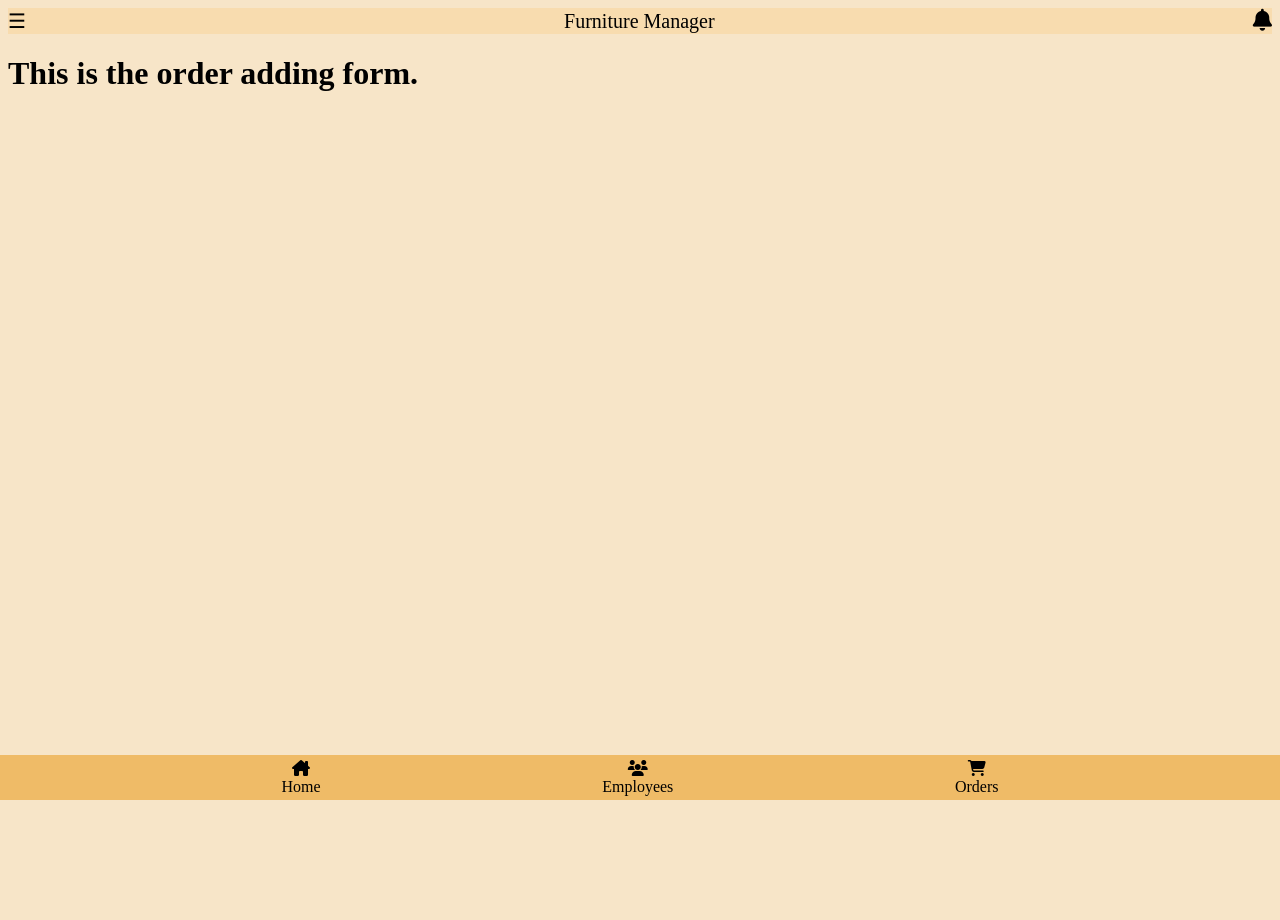
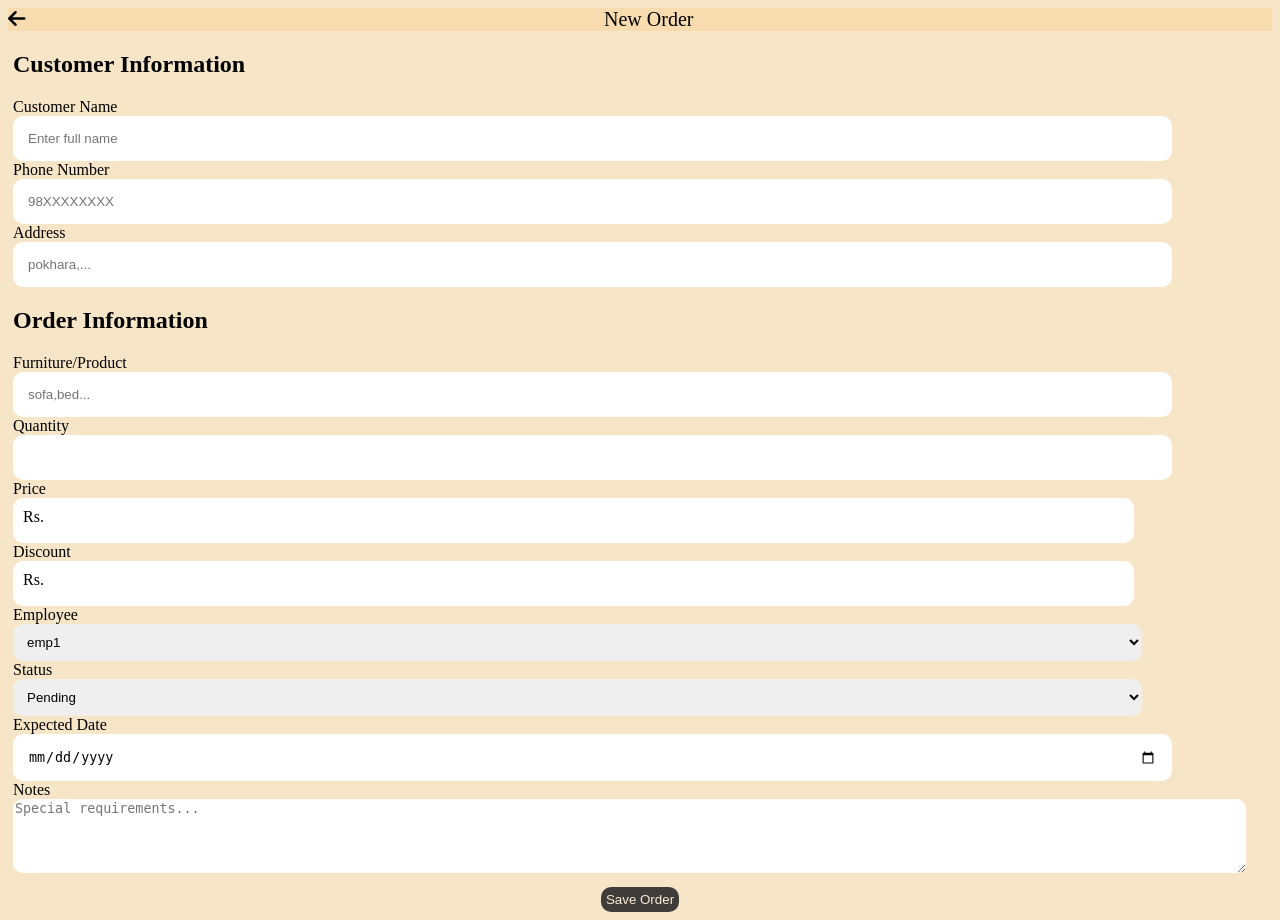
Before and after one commit to milanbk922-cmyk/Furniture-management, a Django app: page /order/order_form/ in a window 1280 px wide. Before the commit the page ends 800 px from the top, so only its background shows below. Run offline with Django 5.2, Linux system fonts and the light colour scheme.

Commit message:
UI design updated3

```diff
--- a/furniture/static/css/style.css
+++ b/furniture/static/css/style.css
@@ -104,11 +104,12 @@ body{
 .form-group button{
     display: block;
     margin:0 auto;
+    margin-top:10px;
     background-color:rgb(62, 61, 59);
     color:antiquewhite;
     border:none;
     border-radius:10px;
-    padding:5px 2px;
+    padding:5px 5px;
 }
 .form-group button:active{
     background-color:rgb(97, 96, 93);
@@ -172,3 +173,34 @@ body{
     padding-right: 5px;
     font-size: 20px;
 }
+.price{
+    display:flex;
+}
+.price input{
+    width:83%;
+    border-radius:0 10px 10px 0;
+}
+.rs{
+    background-color:white;
+    width:30px;
+    padding:10px;
+    border-radius:10px 0 0 10px;
+}
+#eassigned{
+    width:90%;
+    padding:10px;
+    border:none;
+    border-radius:10px;
+}
+#ostatus{
+    width:90%;
+    padding:10px;
+    border:none;
+    border-radius:10px;
+}
+.form-group textarea{
+    width:98%;
+    height:70px;
+    border:none;
+    border-radius:10px;
+}
--- a/furniture/templates/employees/employee_form.html
+++ b/furniture/templates/employees/employee_form.html
@@ -35,8 +35,8 @@
             <label for="phone">Phone Number</label><br>
             <input
                 type="text"
-                id="Phone Number"
-                name="Phone Number"
+                id="Phone_Number"
+                name="Phone_Number"
                 placeholder="98XXXXXXXX"
                 required
             >
--- a/furniture/templates/orders/order_form.html
+++ b/furniture/templates/orders/order_form.html
@@ -1,5 +1,144 @@
 {%extends "base.html"%}
 {%load static%}
+{%block navbar%}
+<link rel="stylesheet" href="https://cdnjs.cloudflare.com/ajax/libs/font-awesome/6.5.2/css/all.min.css">
+<header class="navcontainer">
+        <div class= "nav1">
+            <a href="{%url 'order'%}" class="section" >
+            <span style="font-size: 20px;">
+                <i class="fa-solid fa-arrow-left"></i>
+            </span>
+            </a>
+        </div>
+        <div class= "nav2">New Order</div>
+        <div class= "nav3"></div>
+</header>
+{%endblock%}
 {%block content%}
-<h1>This is the order adding form. </h1>
+{% comment %} Order Form {% endcomment %}
+<form method="POST" class="order-form">
+    {% csrf_token %}
+    {% comment %} Customer Information {% endcomment %}
+    <section class= "form-section">
+        <h2> Customer Information </h2>
+        <div class="form-group">
+            <label for="name">Customer Name</label><br>
+            <input
+                type="text"
+                id="cname"
+                name="cname"
+                placeholder="Enter full name"
+                required
+            >
+        </div>
+        <div class="form-group">
+            <label for="phone">Phone Number</label><br>
+            <input
+                type="number"
+                id="cPhone_Number"
+                name="cPhone_Number"
+                placeholder="98XXXXXXXX"
+                required
+            >
+        </div>
+        <div class="form-group">
+            <label for="address">Address</label><br>
+            <input
+                type="text"
+                id="cAddress"
+                name="cAddress"
+                placeholder="pokhara,..."
+                required
+            >
+        </div>
+    </section>
+
+    {% comment %} Order Information {% endcomment %}
+    <section class= "form-section">
+        <h2> Order Information </h2>
+        <div class="form-group">
+            <label for="name">Furniture/Product</label><br>
+            <input
+                type="text"
+                id="pname"
+                name="pname"
+                placeholder="sofa,bed..."
+                required
+            >
+        </div>
+        <div class="form-group">
+            <label for="quantity">Quantity</label><br>
+            <input
+                type="number"
+                id="quantity"
+                name="quantity"
+                required
+            >
+        </div>
+        <div class="form-group">
+            <label for="price">Price</label><br>
+            <div class="price">
+                <div class="rs">Rs.</div>
+                <input
+                    type="number"
+                    id="price"
+                    name="price"
+                    required
+                >
+            </div>
+        </div>
+        <div class="form-group">
+            <label for="discount">Discount</label><br>
+            <div class="price">
+                <div class="rs">Rs.</div>
+                <input
+                    type="number"
+                    id="discount"
+                    name="discount"
+                    required
+                >
+            </div>
+        </div>
+        <div class="form-group">
+            <label for="eassigned">Employee</label><br>
+            <select id="eassigned" name="eassigned" >
+                    <option value="e1">emp1</option>
+                    <option value="e2">emp2</option>
+            </select>
+        </div>
+        <div class="form-group">
+            <label for="Status">Status</label><br>
+            <select id="ostatus" name="ostatus">
+                    <option value="pending">Pending</option>
+                    <option value="completed">Completed</option>
+            </select>
+        </div>
+        <div class="form-group">
+            <label for="expected-date">Expected Date</label><br>
+            <input
+                type="date"
+                id="expected-date"
+                name="expected-date"
+                required
+            >
+        </div>
+        <div class="form-group">
+            <label for="notes">Notes</label><br>
+            <textarea
+                id="notes"
+                name="notes"
+                placeholder="Special requirements..."
+                required
+            ></textarea>
+        </div>
+    </section>
+    {% comment %} submit {% endcomment %}
+    <div class="form-group">
+        <button type="submit" class="save-button">
+            Save Order
+        </button>
+    </div>
+</form>
 {%endblock%}
+{%block footer%}
+{%endblock%}
```
